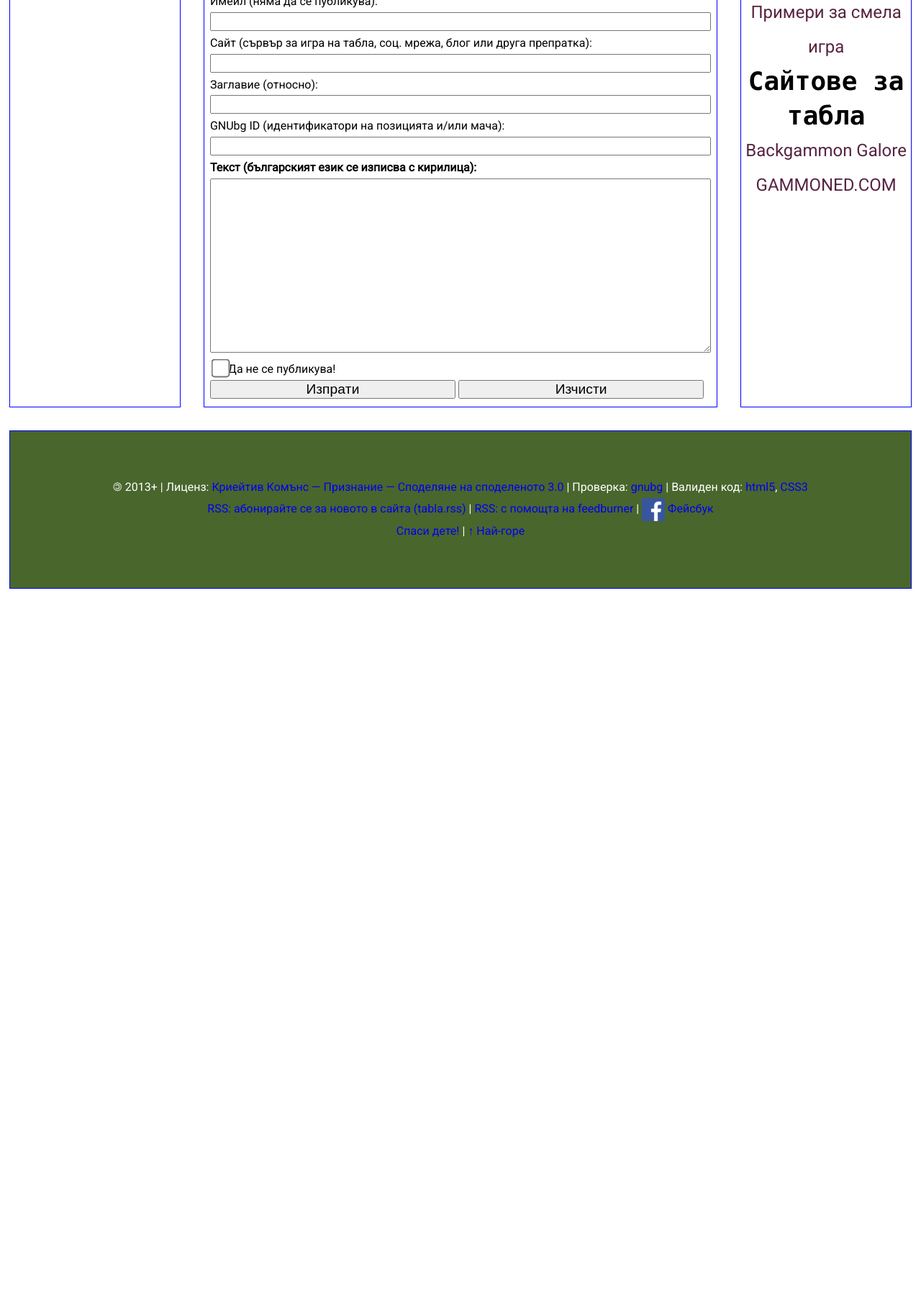
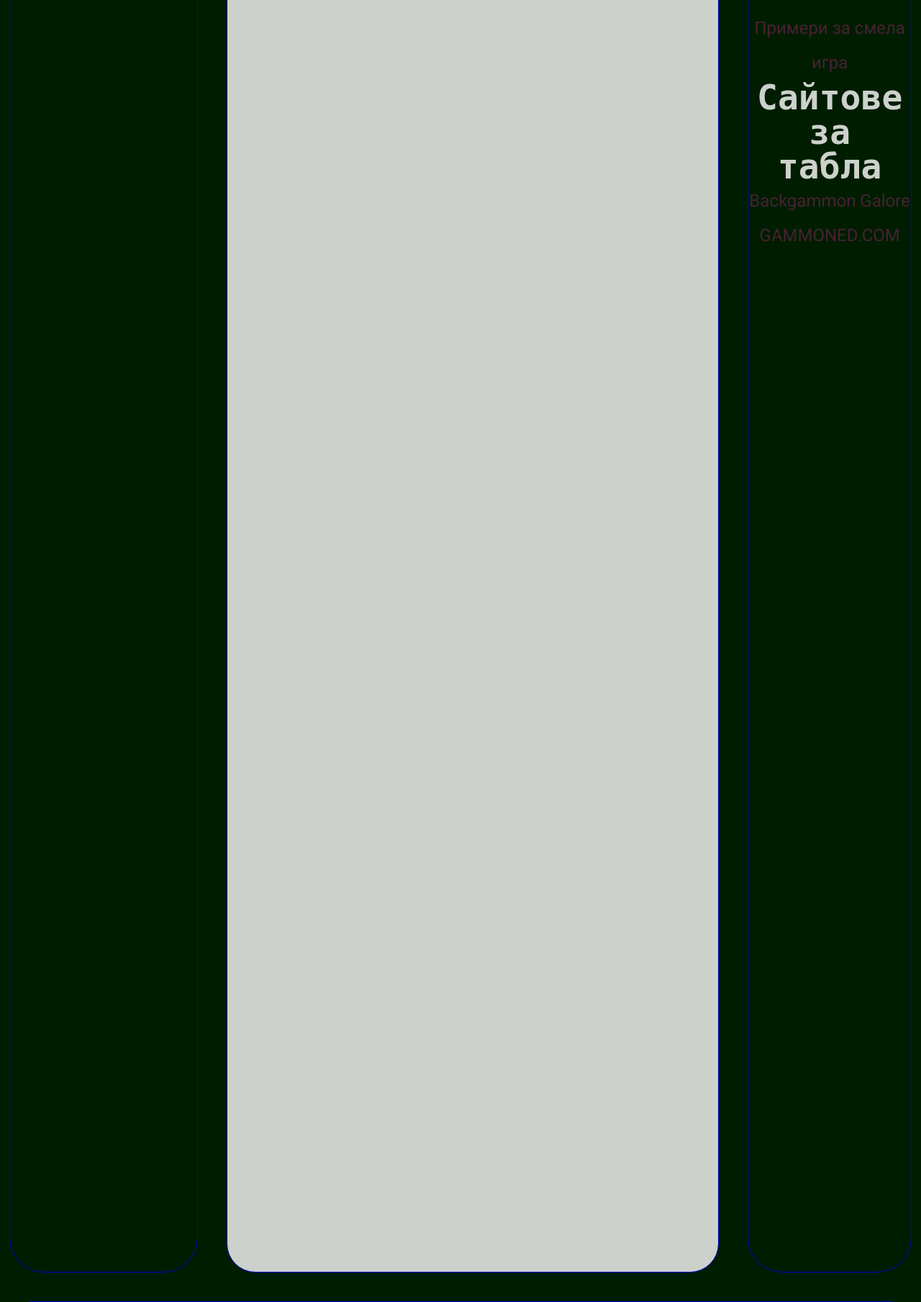
Before and after one commit to dabidesh/rekontra.net, a PHP site: page /rekontra.net.html in a window 1280 px wide. Shown: the part 2251-4060 px from the top of the page at 72% size. Before the commit the page ends 3069 px from the top, so only its background shows below. Run offline with PHP 8.4, Linux system fonts and the light colour scheme; some web fonts are replaced.

Commit message:
Стилове, Файърфокс грид бъг

```diff
--- a/css/article.css
+++ b/css/article.css
@@ -1,3 +1,8 @@
+article {
+  background: #fff;
+  color: #000;
+}
+
 article {
   padding: 0.5em
   /*border: 10px solid green;*/
--- a/css/footer.css
+++ b/css/footer.css
@@ -15,7 +15,7 @@ background: #49662d;
   color: #fff;
   padding-top: 4em;
   padding-bottom: 4em;
-margin-bottom: 30em;
+  margin-bottom: 16em;
 }
 footer a {
   display: inline;
--- a/css/layout.css
+++ b/css/layout.css
@@ -1,11 +1,14 @@
-* {
+*, *:before, *:after {
   padding: 0;
   margin: 0;
-  box-sizing: border-box;
-    /*box-sizing: inherit;
-    transition: 3s ease all; */
+  /*box-sizing: border-box;*/
+  box-sizing: inherit;
+    /*transition: 3s ease all; */
   }
 
+html {
+  box-sizing: border-box;
+}
 #konti {
   display: grid;
   grid-gap: var(--spacing-layout-elements);
@@ -26,6 +29,7 @@
 
 header, nav, article, aside, footer {
     border: 1px solid blue;
+    border-radius: var(--spacing-layout-elements);
     /*max-width: 100%;*/
 }
 
@@ -74,7 +78,7 @@ footer {
 
 
 
-/*@media only screen and (orientation: landscape) {
+@media only screen and (orientation: landscape) {
   .img-konti {
             display: grid;
             height: 100%;
@@ -84,4 +88,4 @@ footer {
             max-height: 95vh;
             margin: auto;
        }
-}*/
+}
--- a/css/razni.css
+++ b/css/razni.css
@@ -1,17 +1,25 @@
+body {
+  background: #001D00;
+  color: #fff;
+}
+
+#konti {
+  opacity: 0.8;
+}
   img {
   width: 100%;
 }
 
 section input {
-width: 98%;
+  width: 99%;
   font-size: 1.2em;
-/*box-sizing: border-box;*/
 }
 input[type="submit"], input[type="reset"] {
   width: 49%;
 }
 input[type="checkbox"] {
   width: auto;
+  transform: scale(2);
   -moz-transform: scale(2);
   -webkit-transform: scale(2);
   -o-transform: scale(2);
@@ -31,5 +39,5 @@ label {
   text-align: right;
 }
 #ne0 {
-padding: 0.5em;
+  padding: 0.8em;
 }
--- a/css/site.css
+++ b/css/site.css
@@ -1,6 +1,10 @@
 @charset "utf-8";
 
 @import url('variables.css');
+
+@import url('header.css');
+@import url('article.css');
+@import url('footer.css');
 
 @import url('typography.css');
 
@@ -9,8 +13,7 @@
 @import url('layout.css');
 @import url('razni.css');
 
-@import url('footer.css');
-@import url('article.css');
+
 
 @import url('forms.css');
 
--- a/css/typography.css
+++ b/css/typography.css
@@ -7,10 +7,28 @@ html {
 }
 
 nav, aside {
-  font-size: var(--font-size-body-extra);
+  font-size: var(--font-size-body-extra, 16px);
   line-height: 2em;
+}
+
+@media ( min-width: 600px ) {
+  html { font-size: var(--font-size-body-larger, 18px); }
+}
+
+@media ( min-width: 1024px ) {
+  html { font-size: var(--font-size-body-big, 20px); }
+}
+
+@media ( min-width: 1600px ) {
+  html { font-size: var(--font-size-body-huge, 22px); }
 }
 
 h1, h2, h3, h4, h5 {
 font-family: 'Nanum Gothic Coding', monospace;
 }
+h1 { font-size: 2.6em; }
+h2 { font-size: 2.0em; }
+h3 { font-size: 1.8em; }
+h4 { font-size: 1.4em; }
+h5 { font-size: 1.2em; }
+h6 { font-size: 1.0em; }
--- a/css/variables.css
+++ b/css/variables.css
@@ -1,8 +1,8 @@
 :root {
-    --font-size-body: 14px;
-    --font-size-body-larger: 16px;
-    --font-size-body-big: 18px;
-    --font-size-body-huge: 20px;
+  --font-size-body: 16px;
+  --font-size-body-larger: 18px;
+  --font-size-body-big: 20px;
+  --font-size-body-huge: 22px;
   --font-size-body-extra: 24px;
 
   --layout-main-width: 60em;
--- a/rekontra.net.html
+++ b/rekontra.net.html
@@ -175,6 +175,7 @@ function copyi() {
 
 
     <p><a href="https://rekontra.net/#konti" title="Отива в началото на страницата">↑ Най-горе</a> | <a href="http://www.save-darina.org/">Спаси дете!</a><span class="kr"> | <a href="https://rekontra.net/#nav" title="Отива към основната навигация">Към навигацията</a> | <a href="https://rekontra.net/#olex" title="Отива в началото на другите препратки">Към другите препратки</a> | <a href="https://rekontra.net/#osn" title="Отива в началото на основното съдържание">Към основното съдържание</a></span></p>
+
     <section>
  <h2 id="forma">Бланка за мнения, въпроси и обратна връзка</h2>
 
```
Lines whose indentation alone changed are shown as unchanged.
